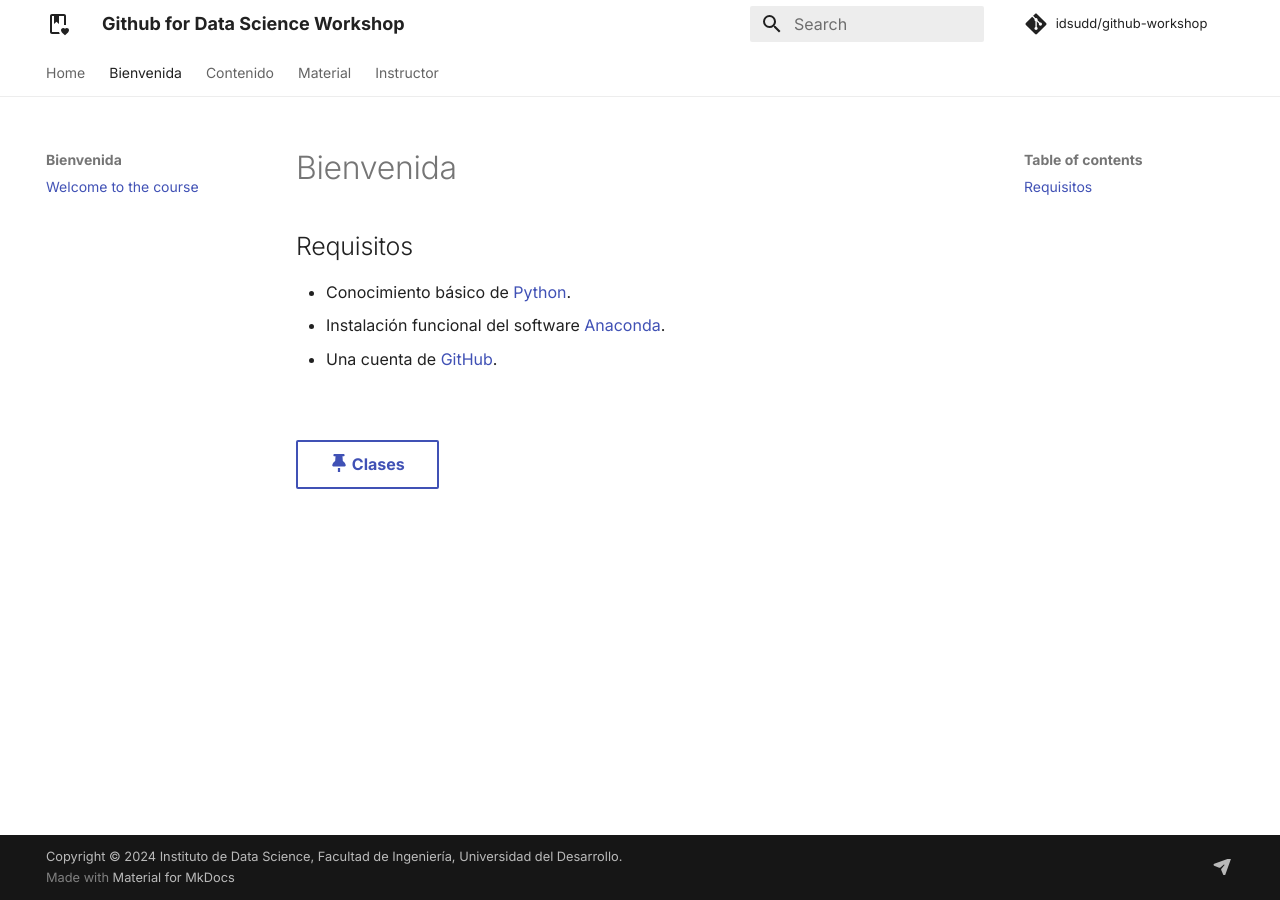
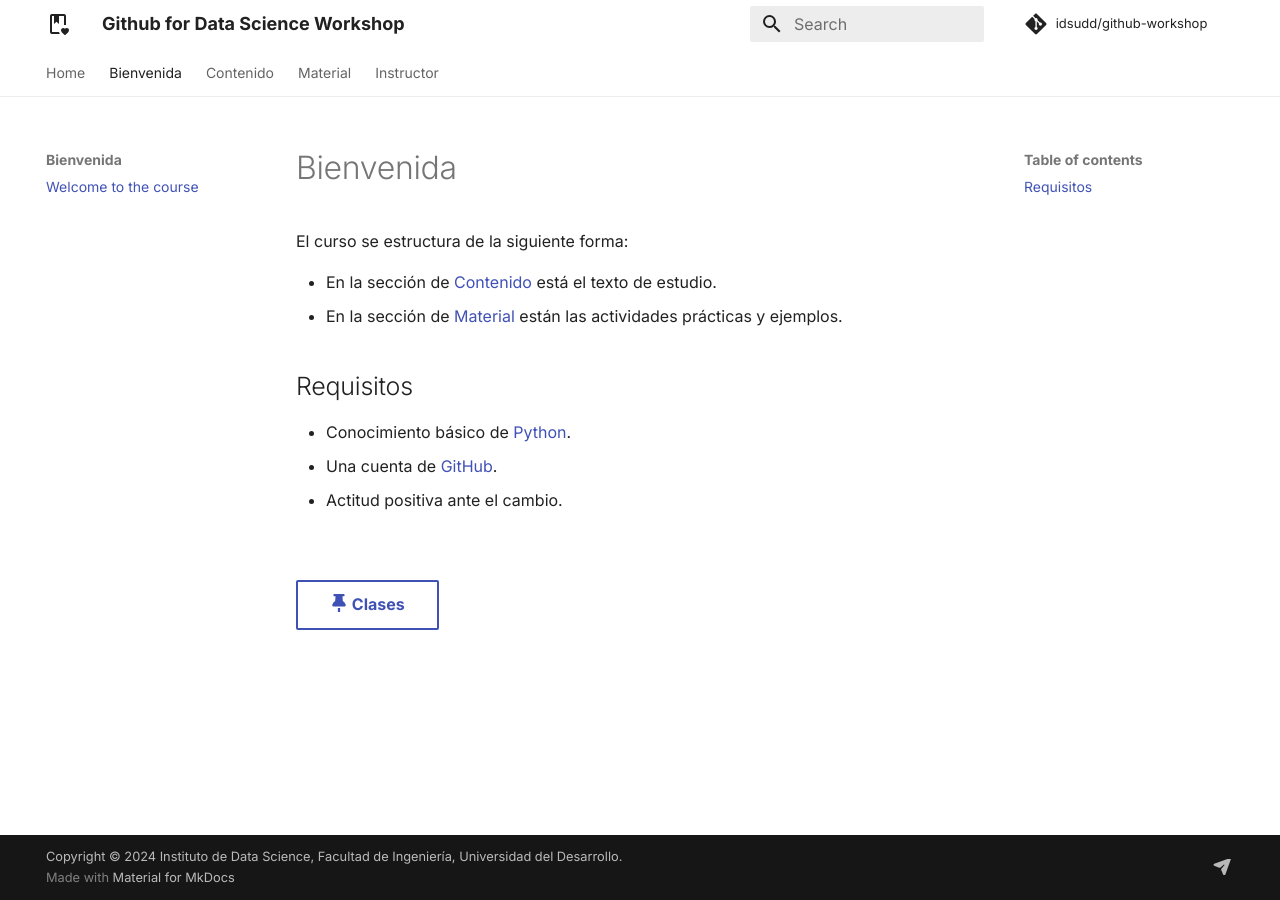
Before and after one commit to idsudd/github-workshop, an MkDocs documentation site: the page built from docs/welcome.md, in a window 1280 px wide. Built offline with MkDocs 1.6.1 and Material for MkDocs 9.7.7, drawn with Linux system fonts in a browser that asks for light colours; comment, search, counter and statistics services are not loaded.

Commit message:
Update welcome.md

```diff
--- a/docs/welcome.md
+++ b/docs/welcome.md
@@ -1,12 +1,15 @@
 # Bienvenida
 
+El curso se estructura de la siguiente forma:
 
+- En la sección de [Contenido](content/index.md) está el texto de estudio.
+- En la sección de [Material](material/index.md) están las actividades prácticas y ejemplos.
 
 ## Requisitos
 
 * Conocimiento básico de [Python](https://realpython.com/tutorials/basics/).
-* Instalación funcional del software [Anaconda](https://www.anaconda.com/download).
 * Una cuenta de [GitHub](https://github.com/).
+* Actitud positiva ante el cambio.
 
 <br>
 <br>
```
